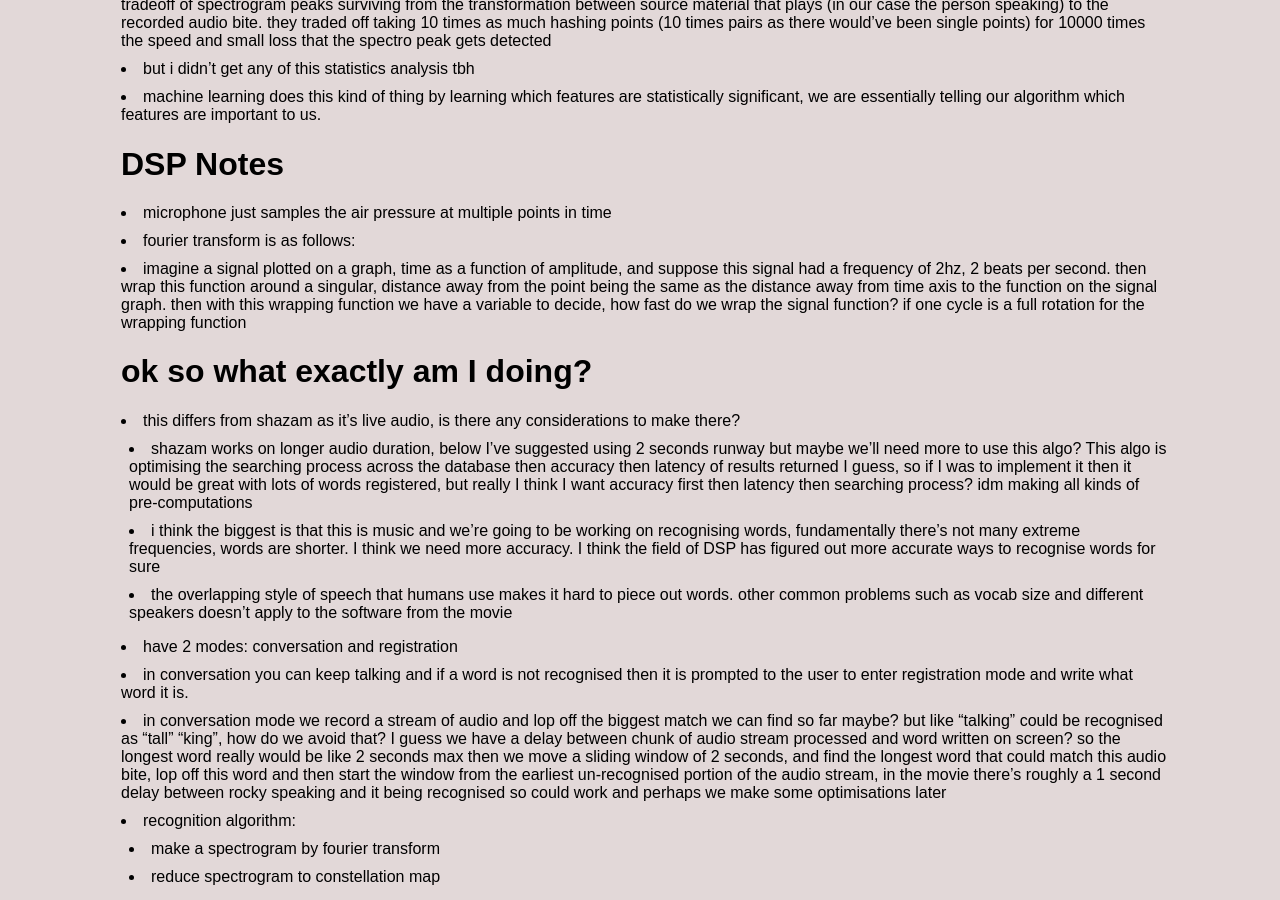
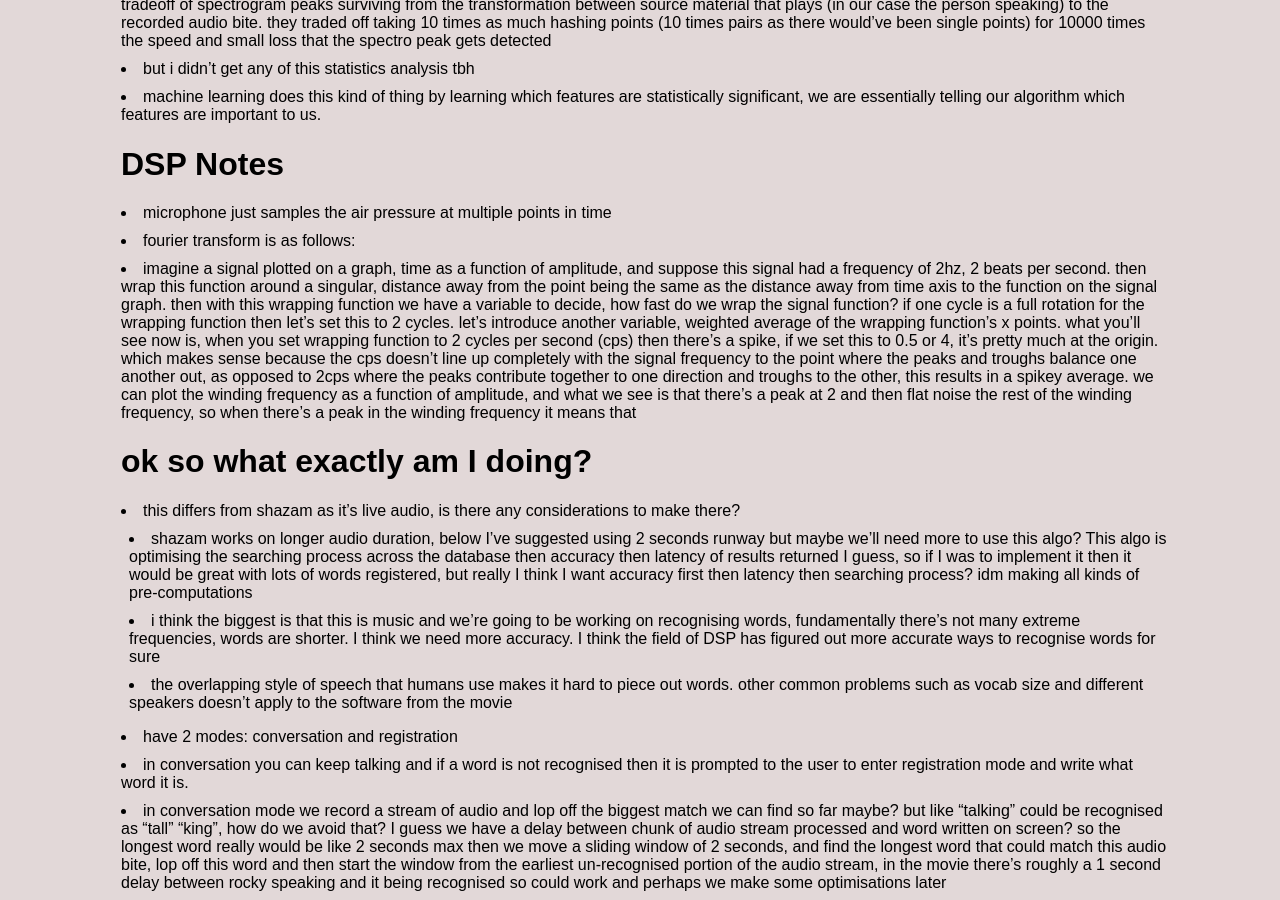
Before and after one commit to jsbaasi/jsbaasi.github.io, a Jekyll site: the page built from _posts/2026-07-07-project-hail-mary.md, in a window 1280 px wide and 900 px high, scrolled down 961 px. Built offline with Jekyll 4.4.1, drawn with Linux system fonts in a browser that asks for light colours.

Commit message:
vault backup: 2026-07-11 12:28:16

```diff
--- a/_posts/2026-07-07-project-hail-mary.md
+++ b/_posts/2026-07-07-project-hail-mary.md
@@ -29,7 +29,7 @@ Spectrogram normally shows 3 features of an audio bite. For 2D frequency and tim
 # DSP Notes
 - microphone just samples the air pressure at multiple points in time
 - fourier transform is as follows:
-- imagine a signal plotted on a graph, time as a function of amplitude, and suppose this signal had a frequency of 2hz, 2 beats per second. then wrap this function around a singular, distance away from the point being the same as the distance away from time axis to the function on the signal graph. then with this wrapping function we have a variable to decide, how fast do we wrap the signal function? if one cycle is a full rotation for the wrapping function
+- imagine a signal plotted on a graph, time as a function of amplitude, and suppose this signal had a frequency of 2hz, 2 beats per second. then wrap this function around a singular, distance away from the point being the same as the distance away from time axis to the function on the signal graph. then with this wrapping function we have a variable to decide, how fast do we wrap the signal function? if one cycle is a full rotation for the wrapping function then let's set this to 2 cycles. let's introduce another variable, weighted average of the wrapping function's x points. what you'll see now is, when you set wrapping function to 2 cycles per second (cps) then there's a spike, if we set this to 0.5 or 4, it's pretty much at the origin. which makes sense because the cps doesn't line up completely with the signal frequency to the point where the peaks and troughs balance one another out, as opposed to 2cps where the peaks contribute together to one direction and troughs to the other, this results in a spikey average. we can plot the winding frequency as a function of amplitude, and what we see is that there's a peak at 2 and then flat noise the rest of the winding frequency, so when there's a peak in the winding frequency it means that
 # ok so what exactly am I doing?
 - this differs from shazam as it's live audio, is there any considerations to make there?
 	- shazam works on longer audio duration, below I've suggested using 2 seconds runway but maybe we'll need more to use this algo? This algo is optimising the searching process across the database then accuracy then latency of results returned I guess, so if I was to implement it then it would be great with lots of words registered, but really I think I want accuracy first then latency then searching process? idm making all kinds of pre-computations
```
